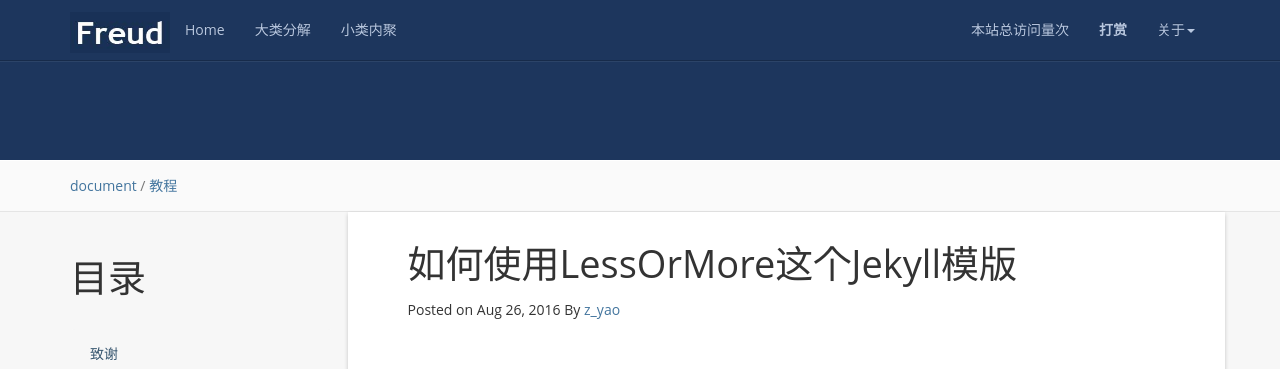
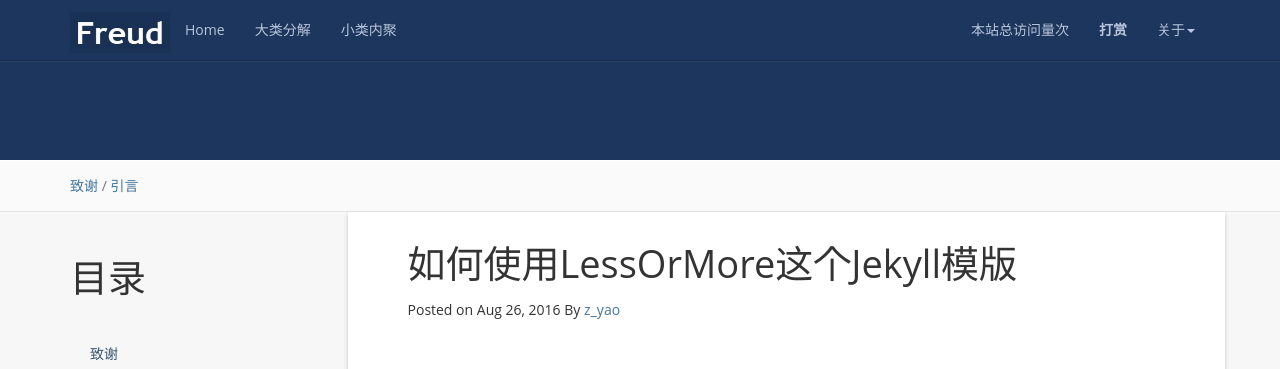
Before and after one commit to ZYao123/Code-Notes, a Jekyll site: the page built from _posts/2016-08-27-how-to-use-this-jekyll-theme.md, in a window 1280 px wide and 900 px high. Shown: the top 369 px of the window. Built offline with Jekyll 4.4.1, drawn with Linux system fonts in a browser that asks for light colours; nearby versions of some CDN libraries; a script that is not in the unit is left out; comment, search, counter and statistics services are not loaded.

Commit message:
修改readme、修改资源分类等

```diff
--- a/_posts/2016-08-27-how-to-use-this-jekyll-theme.md
+++ b/_posts/2016-08-27-how-to-use-this-jekyll-theme.md
@@ -2,8 +2,8 @@
 layout: post
 title:  如何使用LessOrMore这个Jekyll模版
 date:   2016-08-27 01:08:00 +0800
-categories: document
-tag: 教程
+categories: 致谢
+tag: 引言
 ---
 
 * content
```
